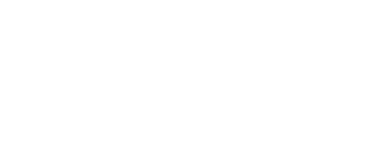
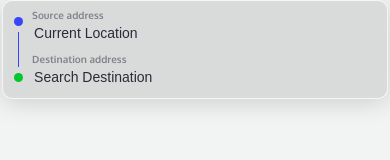
Before and after one commit to rishabh709/Campus-Navigator, a plain HTML site: page map/index.html in a window 390 px wide. Drawn offline with Linux system fonts and the light colour scheme; a web font is replaced by a local one.

Commit message:
feat(search-bar): implement search bar frontend for address inputs
- Added input fields for source and destination
- Added responsiveness

```diff
--- a/map/css/style.css
+++ b/map/css/style.css
@@ -1,7 +1,114 @@
-body{
+body > * {
     margin: 0;
+    box-sizing: border-box;
+}
+.container{
+    width: 100vw;
+    height: 100vh;
 }
 
-.container * {
+.container > .map {
     position: absolute;
+    width: 100%;
+    height: 100%;
 }
+
+.overlay{
+    display: flex;
+    width: 100vw;
+    height: 100vh;
+    justify-content: center;
+    background-color: #F1F4F3;
+}
+.search-box{
+    background: linear-gradient(0deg, rgba(0, 0, 0, 0.1), rgba(0, 0, 0, 0.1)), rgba(255, 255, 255, 0.05);
+    border: 1px solid rgba(255, 255, 255, 0.7);
+    box-shadow: 0px 4px 25px rgba(0, 0, 0, 0.15);
+    backdrop-filter: blur(3px);
+    border-radius: 10px;
+
+    height: fit-content;
+
+    display: flex;
+    gap: 2%;
+}
+.search-bars{
+    font-family: Oxygen;
+    display: flex;
+    flex-direction: column;
+    row-gap: 0.9vh;
+}
+.search-bars > div{
+    width: 100%;
+    display: flex;
+    flex-direction: column;
+    align-content: center;
+}
+.search-bars input {
+    border: none;
+    background-color: transparent;
+    flex-grow: 1;
+    border-radius: 3px;
+    padding: 5px 4px;
+}
+.search-bars input::placeholder{
+    color: var(--font-color);
+    font-size: 14px;
+}
+
+.search-bars input:focus{
+    outline: none;
+    background-color: #ececec;
+}
+
+.subtext{
+    font-size: 10px;
+    font-weight: bold;
+    padding: 0 2px;
+    color: var(--font-subtext-color)
+}
+
+
+.dots{
+    display: flex;
+    width: 2.2%;
+    padding: 8px 0px;
+    flex-direction: column;
+    align-items: center;
+    gap: 10%;
+}
+.dots > span {
+    border-radius: 50%;
+    width: 9px;
+    aspect-ratio: 1 / 1;
+}
+.dots :first-child{
+    background-color: #3744FA;
+}
+.dots :last-child{
+    background-color: #01C72E;
+}
+.line{
+    width: 1px;
+    background-color: #3744FA;
+    flex-grow: 1;
+}
+@media (orientation: portrait) {
+    .search-bars{
+        width: 90vw;
+    }
+    .search-box{
+        padding: 2% 3%;
+    }
+
+}
+
+@media (orientation: landscape) {
+    .search-bars{
+        width: 40vw;
+    }
+    .search-box{
+        padding: 0.5% 1%;
+    }
+
+}
--- a/map/index.html
+++ b/map/index.html
@@ -7,11 +7,31 @@
 </head>
 <link rel="stylesheet" href="./css/style.css">
 <link rel="stylesheet" href="../css/fonts.css">
+<link rel="stylesheet" href="../css/main.css">
 
 <body>
     <div class="container">
         <div class="map"></div>
-        <div class="overlay"></div>
+        <div class="overlay">
+            <div class="search-box">
+                <div class="dots">
+                    <span class="dot"></span>
+                    <div class="line"></div>
+                    <span class="dot"></span>
+                </div>
+                <div class="search-bars">
+                    <div>
+                        <div class="subtext">Source address</div>
+                        <input type="text" name="curr-location" id="curr-location" placeholder="Current Location">
+                    </div>
+                    <div>
+                        <div class="subtext">Destination address</div>
+                        <input type="text" name="dest-location" id="dest-location" placeholder="Search Destination">
+                    </div>
+                </div>
+
+            </div>
+        </div>
     </div>
 </body>
 </html>
```
